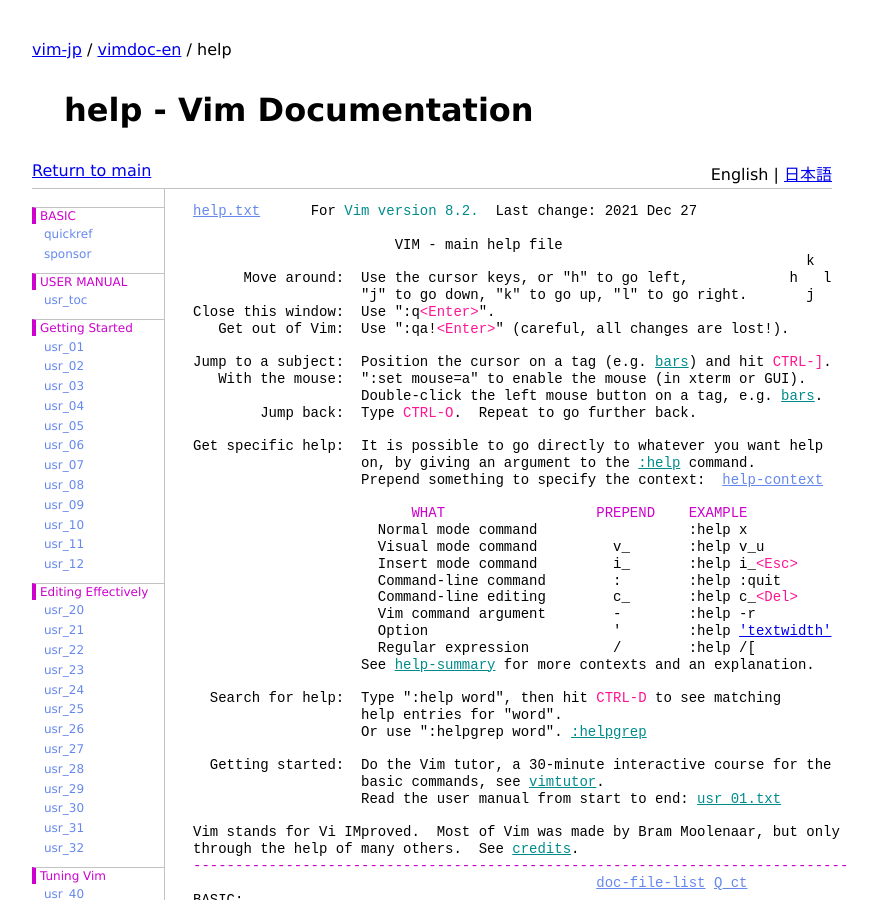
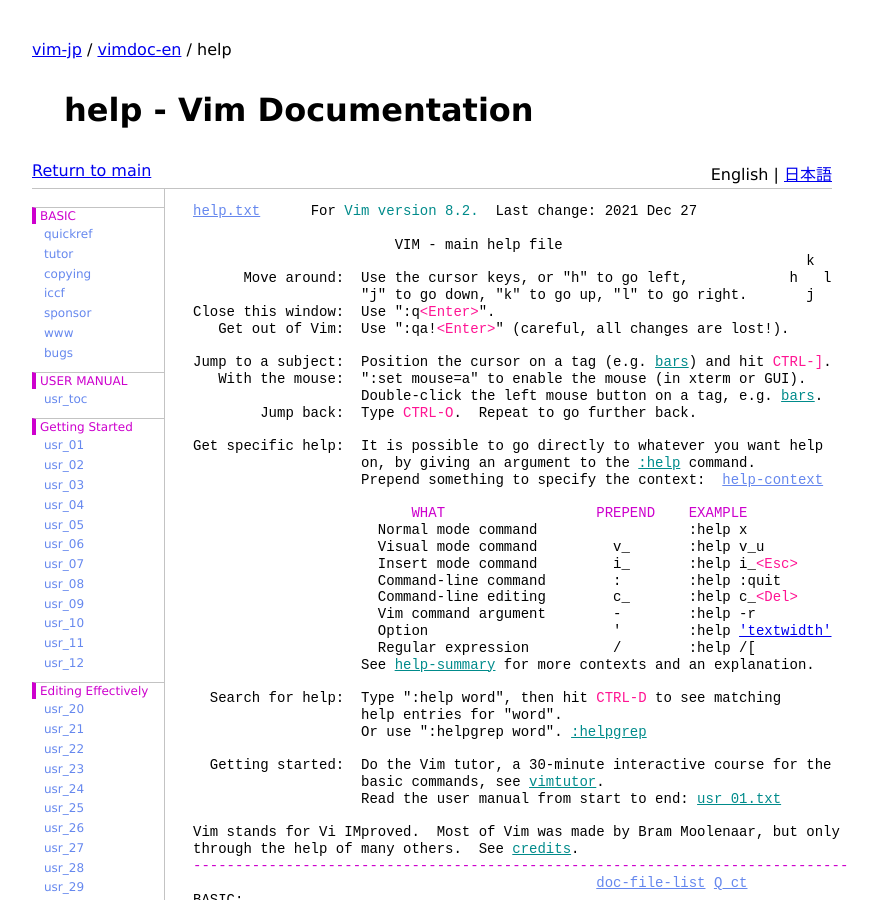
Before and after one commit to vim-jp/vimdoc-en, a Jekyll site: the page built from index.html, in a window 1280 px wide and 900 px high. Shown: the whole window, without its empty margins (208-1079 px from the left). Built offline with Jekyll 4.4.1, drawn with Linux system fonts in a browser that asks for light colours; nearby versions of some CDN libraries; comment, search, counter and statistics services are not loaded.

Commit message:
Add some items to Basic section in the sidebar.

```diff
--- a/_layouts/vimdoc.html
+++ b/_layouts/vimdoc.html
@@ -52,8 +52,13 @@
 
 <dt>BASIC</dt>
 <dd><ul>
-<li><a href="quickref.html">quickref</a></li>
-<li><a href="sponsor.html">sponsor</a></li>
+<li><a href="quickref.html#quickref">quickref</a></li>
+<li><a href="usr_01.html#tutor">tutor</a></li>
+<li><a href="uganda.html#copying">copying</a></li>
+<li><a href="uganda.html#iccf">iccf</a></li>
+<li><a href="sponsor.html#sponsor">sponsor</a></li>
+<li><a href="intro.html#www">www</a></li>
+<li><a href="intro.html#bugs">bugs</a></li>
 </ul></dd>
 
 <dt>USER MANUAL</dt>
```
